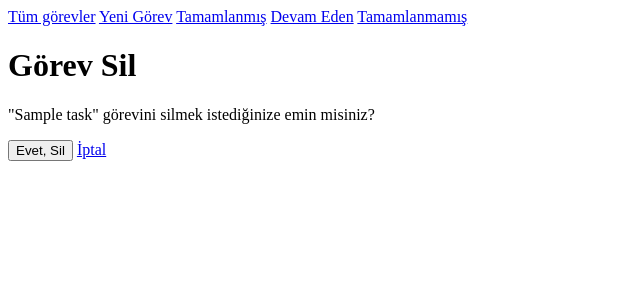
After one commit to NazliUnay/Django-Task-Tracker, a Django app: template TaskTracker/tasks/templates/tasks/task_confirm_delete.html in a window 1280 px wide. The commit adds this page. Shown: the top 300 px of the page, without its empty margins (0-640 px from the left). Run offline with Django 5.2, Linux system fonts and the light colour scheme; the template is opened without the code that fills it: values that come from a table or form of the project are taken from there, others are empty; tables that the repository leaves empty hold one stand-in row (values such as "Sample post").

Commit message:
Add task update and delete functionality with corresponding views, URLs, and templates

```diff
--- a/TaskTracker/tasks/templates/tasks/base.html
+++ b/TaskTracker/tasks/templates/tasks/base.html
@@ -10,7 +10,7 @@
         <a href="{% url 'task_create' %}">Yeni Görev</a>
         <a href="#">Tamamlanmış</a>
         <a href="#">Devam Eden</a>
-        <a href="/admin/">Tamamlanmamış</a>
+        <a href="#">Tamamlanmamış</a>
     </div>
 
     <div class="content">
--- /dev/null
+++ b/TaskTracker/tasks/templates/tasks/task_confirm_delete.html
@@ -0,0 +1,13 @@
+{% extends 'base.html' %}
+
+{% block title %}Görev Sil{% endblock %}
+
+{% block content %}
+  <h1>Görev Sil</h1>
+  <p>"{{ task.title }}" görevini silmek istediğinize emin misiniz?</p>
+  <form method="post">
+    {% csrf_token %}
+    <button type="submit">Evet, Sil</button>
+    <a href="{% url 'task_list' %}">İptal</a>
+  </form>
+{% endblock %}
--- a/TaskTracker/tasks/templates/tasks/task_list.html
+++ b/TaskTracker/tasks/templates/tasks/task_list.html
@@ -6,6 +6,8 @@
     <h1>Görevler</h1>
     <ul>
         {% for task in tasks %}
+            <a href="{% url 'task_update' task.pk %}">Düzenle</a> |
+            <a href="{% url 'task_delete' task.pk %}">Sil</a>
             <li>
                 <strong>{{ task.title }}</strong> - {{ task.description }} - {{ task.created_at|date:"Y-m-d H:i" }}
             </li>
--- a/TaskTracker/tasks/urls.py
+++ b/TaskTracker/tasks/urls.py
@@ -5,4 +5,6 @@ urlpatterns = [
     path('', views.task_list, name='task_list'),
     path('ekle/', views.task_create, name='task_create'),
     path('completed/', views.completed_tasks, name='completed_tasks'),
+    path('task/<int:pk>/edit/', views.task_update, name='task_update'),
+    path('task/<int:pk>/delete/', views.task_delete, name='task_delete'),
 ]
```
Also changed, not shown: TaskTracker/tasks/views.py (+19 -1 lines).
